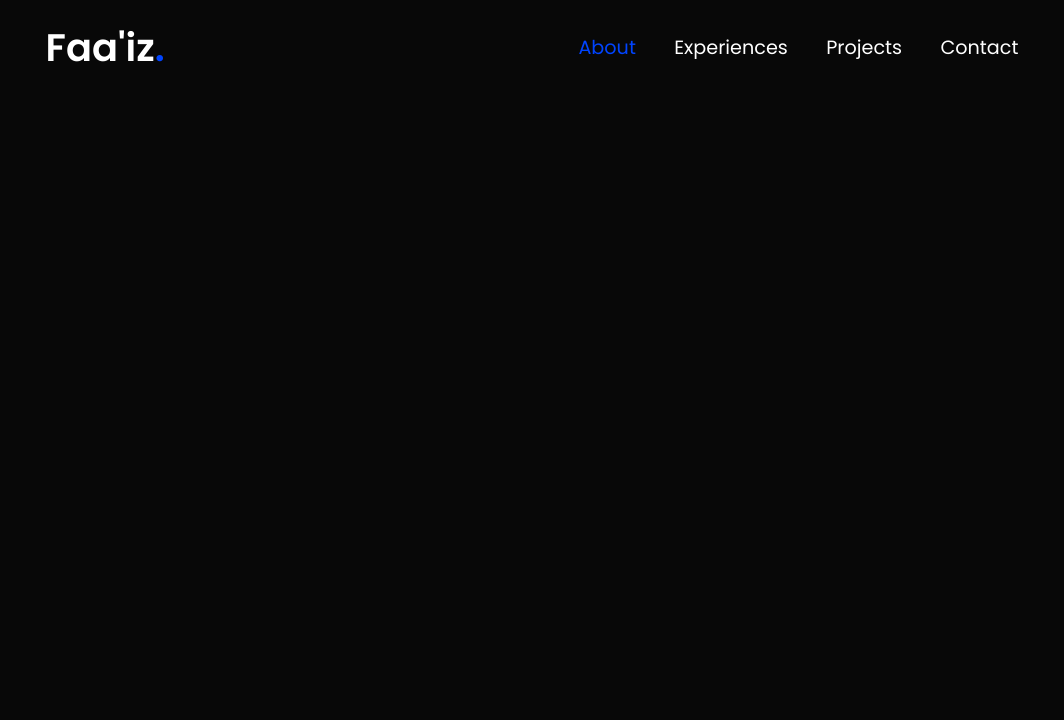
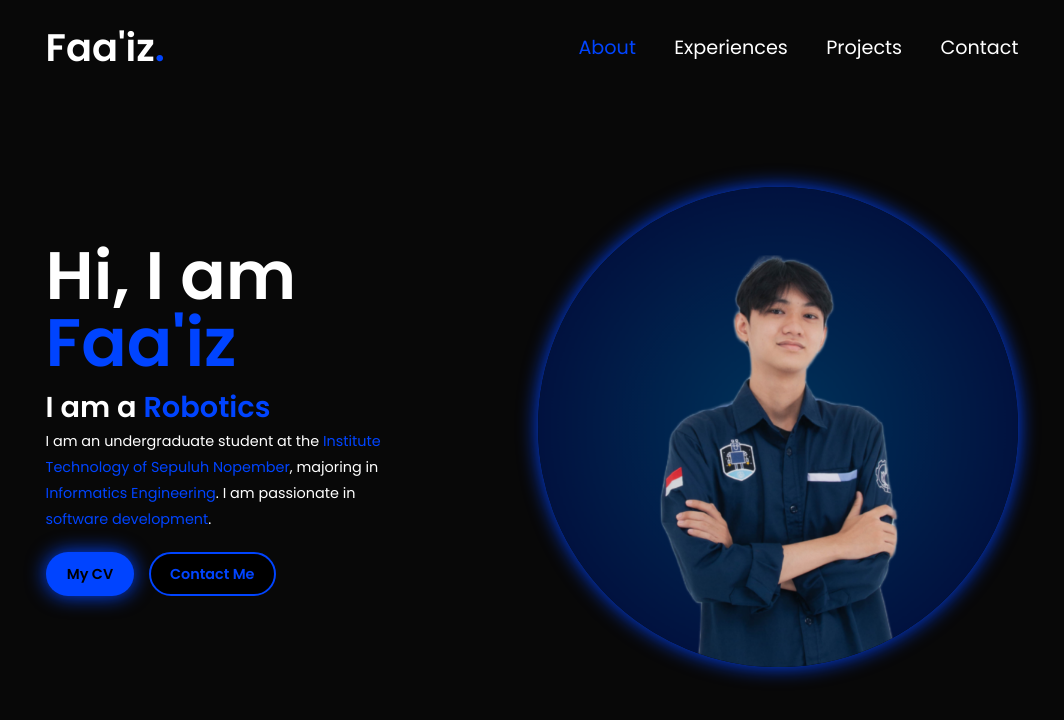
Before and after one commit to FaaizHaikal/my-portfolio, a React (Vite) app: page / in a window 1280 px wide. Shown: the top 720 px of the page, without its empty margins (108-1172 px from the left). Built offline with nearby package versions, Linux system fonts and the light colour scheme.

Commit message:
feat: add about page

```diff
--- a/src/App.tsx
+++ b/src/App.tsx
@@ -1,9 +1,11 @@
 import Navbar from './components/Header';
+import AboutPage from './pages/AboutPage';
 
 function App() {
   return (
     <>
       <Navbar />
+      <AboutPage />
     </>
   );
 }
--- /dev/null
+++ b/src/pages/AboutPage.css
@@ -0,0 +1,93 @@
+#about {
+  display: flex;
+  align-items: center;
+  justify-content: space-between;
+  gap: 15rem;
+}
+
+.about-content {
+  display: flex;
+  flex-direction: column;
+  align-items: baseline;
+  justify-content: center;
+  text-align: left;
+  margin-top: 3rem;
+
+  h1 {
+    font-size: 7rem;
+    font-weight: 900;
+    color: var(--text-color);
+    margin-top: 1rem;
+    line-height: 1;
+  }
+
+  h3 {
+    font-size: 3rem;
+    font-weight: 600;
+    margin-top: 1rem;
+  }
+
+  p {
+    font-size: 1.5rem;
+    font-weight: 400;
+    line-height: 1.8;
+    max-width: 100%;
+  }
+}
+
+span {
+  color: var(--accent);
+}
+
+.btn-group {
+  display: flex;
+  align-items: center;
+  gap: 1.5rem;
+  margin-top: 2rem;
+
+  a {
+    display: inline-block;
+    padding: 1rem 2rem;
+    font-size: 1.5rem;
+    font-weight: 600;
+    color: black;
+    background: var(--accent);
+    border-radius: 0.5rem;
+    border: 2px solid transparent;
+    box-shadow: 0 0 20px var(--accent);
+    border-radius: 4rem;
+
+    &:hover {
+      transform: scale(1.05);
+      box-shadow: 0 0 40px var(--accent);
+    }
+
+    &:nth-of-type(2) {
+      background-color: black;
+      color: var(--accent);
+      border: 2px solid var(--accent);
+      box-shadow: 0 0 20px transparent;
+
+      &:hover {
+        transform: scale(1.05);
+        box-shadow: 0 0 40px var(--accent);
+        background-color: var(--accent);
+        color: black;
+      }
+    }
+  }
+}
+
+.about-image {
+  border-radius: 50%;
+
+  img {
+    top: 3rem;
+    position: relative;
+    border-radius: 50%;
+    width: 50rem;
+    box-shadow: 0 0 20px var(--accent);
+    cursor: pointer;
+    transition: 0.4s ease-in-out;
+  }
+}
--- /dev/null
+++ b/src/pages/AboutPage.tsx
@@ -0,0 +1,45 @@
+import TypingTexts from '../components/TypingTexts';
+import ImageProfile from '../assets/faaiz.png';
+import './AboutPage.css';
+
+function AboutPage() {
+  const titles = [
+    'College Student',
+    'Software Developer',
+    'Robotics Programmer',
+    'Backend Developer',
+  ];
+
+  return (
+    <section id="about">
+      <div className="about-content">
+        <h1>
+          Hi, I am <span>Faa'iz</span>
+        </h1>
+        <h3>
+          I am a{' '}
+          <span className="typed">
+            <TypingTexts texts={titles} speed={30} backSpeed={50} />
+          </span>
+        </h3>
+        <p>
+          I am an undergraduate student at the{' '}
+          <span>Institute Technology of Sepuluh Nopember</span>, majoring in{' '}
+          <span>Informatics Engineering</span>. I am passionate in{' '}
+          <span>software development</span>.
+        </p>
+
+        <div className="btn-group">
+          <a href="">My CV</a>
+          <a href="#contact">Contact Me</a>
+        </div>
+      </div>
+
+      <div className="about-image">
+        <img src={ImageProfile} alt="" />
+      </div>
+    </section>
+  );
+}
+
+export default AboutPage;
```
Also changed, not shown: src/assets/faaiz.png (added), 1 other file (tests, documents, lock files or other folders).
